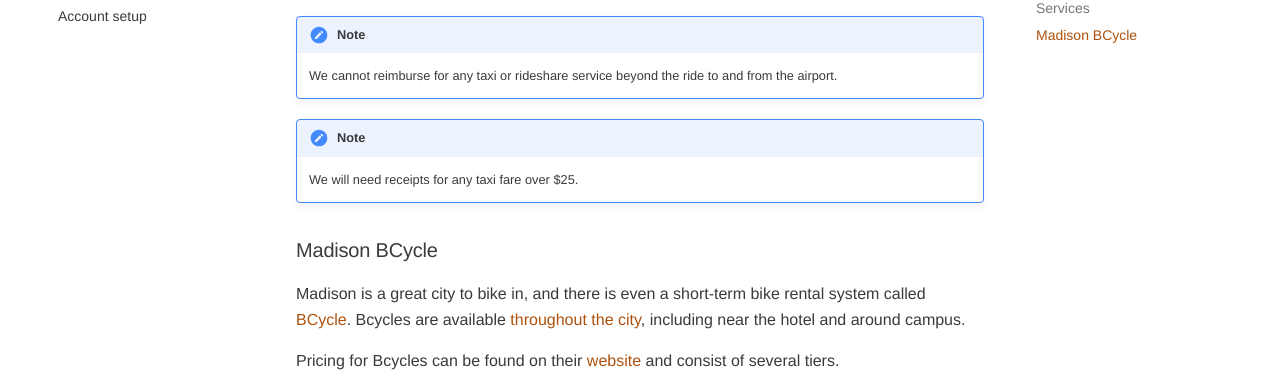
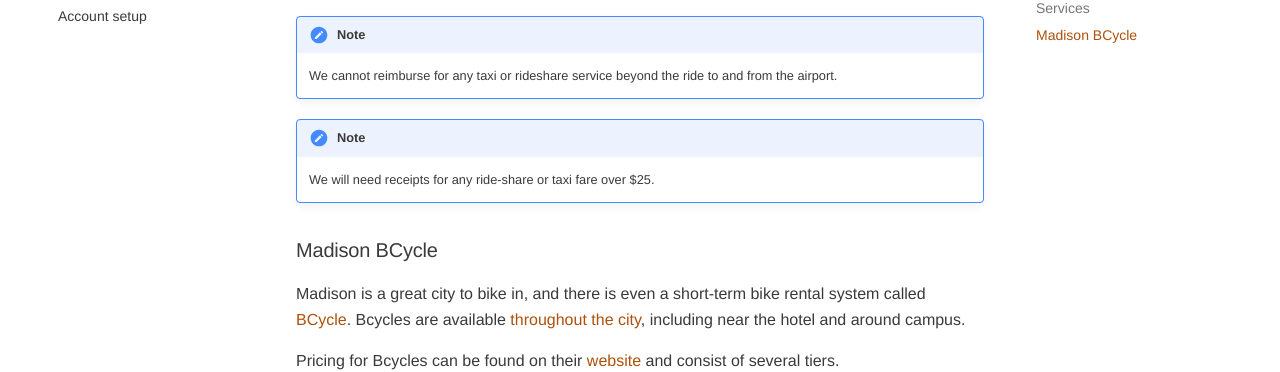
Before and after one commit to osg-htc/school-2024, an MkDocs documentation site: the page built from docs/logistics/local-transportation.md, in a window 1280 px wide and 900 px high, scrolled down 1441 px. Shown: the part 334-706 px from the top of the window. Built offline with MkDocs 1.6.1 and Material for MkDocs 9.7.7, drawn with Linux system fonts in a browser that asks for light colours.

Commit message:
Added ride-share to receipt note

```diff
--- a/docs/logistics/local-transportation.md
+++ b/docs/logistics/local-transportation.md
@@ -72,7 +72,7 @@
     We cannot reimburse for any taxi or rideshare service beyond the ride to and from the airport.
 
 !!! note
-    We will need receipts for any taxi fare over $25.
+    We will need receipts for any ride-share or taxi fare over $25.
 
 ### Madison BCycle
 
```
